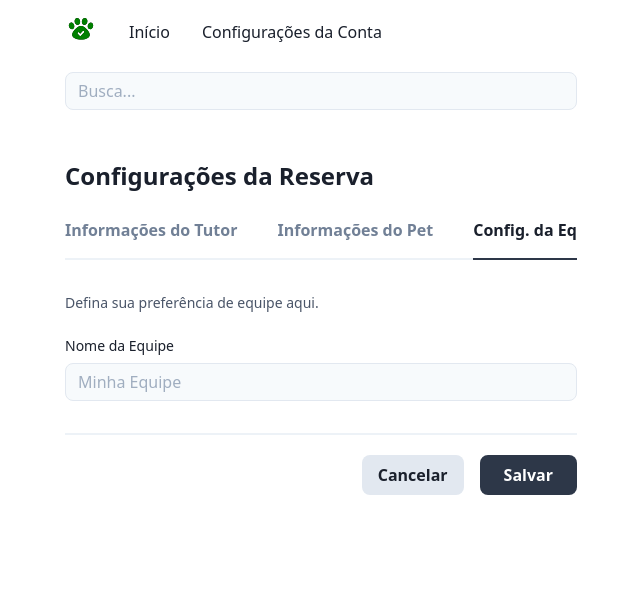
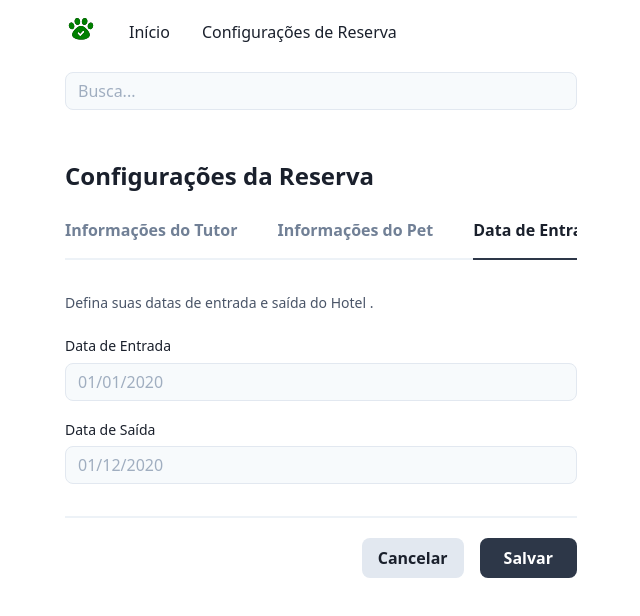
Before and after one commit to rolandmontalvan/yarn-next-vercel, a Next.js app: page /account-settings/team-settings in a window 1280 px wide. Shown: the top 616 px of the page, without its empty margins (319-959 px from the left). Built offline with nearby package versions, Linux system fonts and the light colour scheme.

Commit message:
PetHotel

```diff
--- a/components/AccountSettingsLayout.js
+++ b/components/AccountSettingsLayout.js
@@ -36,7 +36,7 @@ const AccountSettingsLayout = ({ children }) => {
         </ActiveLink>
 
         <ActiveLink href="/account-settings/team-settings" className="ml-10">
-          Config. da Equipe
+          Data de Entrada/Saída
         </ActiveLink>
 
         <ActiveLink href="/account-settings/billing" className="ml-10">
--- a/components/SiteLayout.js
+++ b/components/SiteLayout.js
@@ -13,7 +13,7 @@ const SiteLayout = ({ children }) => (
               </Link>
               <Link href="/account-settings/basic-information">
                 <a className="ml-8 font-medium text-gray-900">
-                  Configurações da Conta
+                  Configurações de Reserva
                 </a>
               </Link>
             </div>
--- a/pages/account-settings/profile.js
+++ b/pages/account-settings/profile.js
@@ -22,7 +22,7 @@ const Index = () => (
                 />
               </div>
             </label>
-            <label className="block">
+            <label className="block mt-5">
                 <span className="block font-medium text-sm text-gray-900 leading-tight">
                   Espécie
                 </span>
--- a/pages/account-settings/team-settings.js
+++ b/pages/account-settings/team-settings.js
@@ -5,18 +5,30 @@ const Index = () => (
   <AccountSettingsLayout>
     <div>
       <div className="pt-6 pb-8 sm:pt-8">
-        <p className="text-sm text-gray-700">Defina sua preferência de equipe aqui.</p>
+        <p className="text-sm text-gray-700">Defina suas datas de entrada e saída do Hotel .</p>
         <div className="mt-6">
           <div className="max-w-4xl mx-auto">
             <label className="block">
               <span className="block font-medium text-sm text-gray-900 leading-tight">
-                Nome da Equipe
+                Data de Entrada
               </span>
               <div className="mt-2">
                 <input
                   type="email"
                   className="block w-full border border-gray-300 rounded-lg bg-gray-100 px-3 py-2 leading-tight focus:outline-none focus:border-gray-600 focus:bg-white"
-                  placeholder="Minha Equipe"
+                  placeholder="01/01/2020"
+                />
+              </div>
+            </label>
+            <label className="block mt-5">
+              <span className="block font-medium text-sm text-gray-900 leading-tight">
+                Data de Saída
+              </span>
+              <div className="mt-2">
+                <input
+                  type="email"
+                  className="block w-full border border-gray-300 rounded-lg bg-gray-100 px-3 py-2 leading-tight focus:outline-none focus:border-gray-600 focus:bg-white"
+                  placeholder="01/12/2020"
                 />
               </div>
             </label>
```
